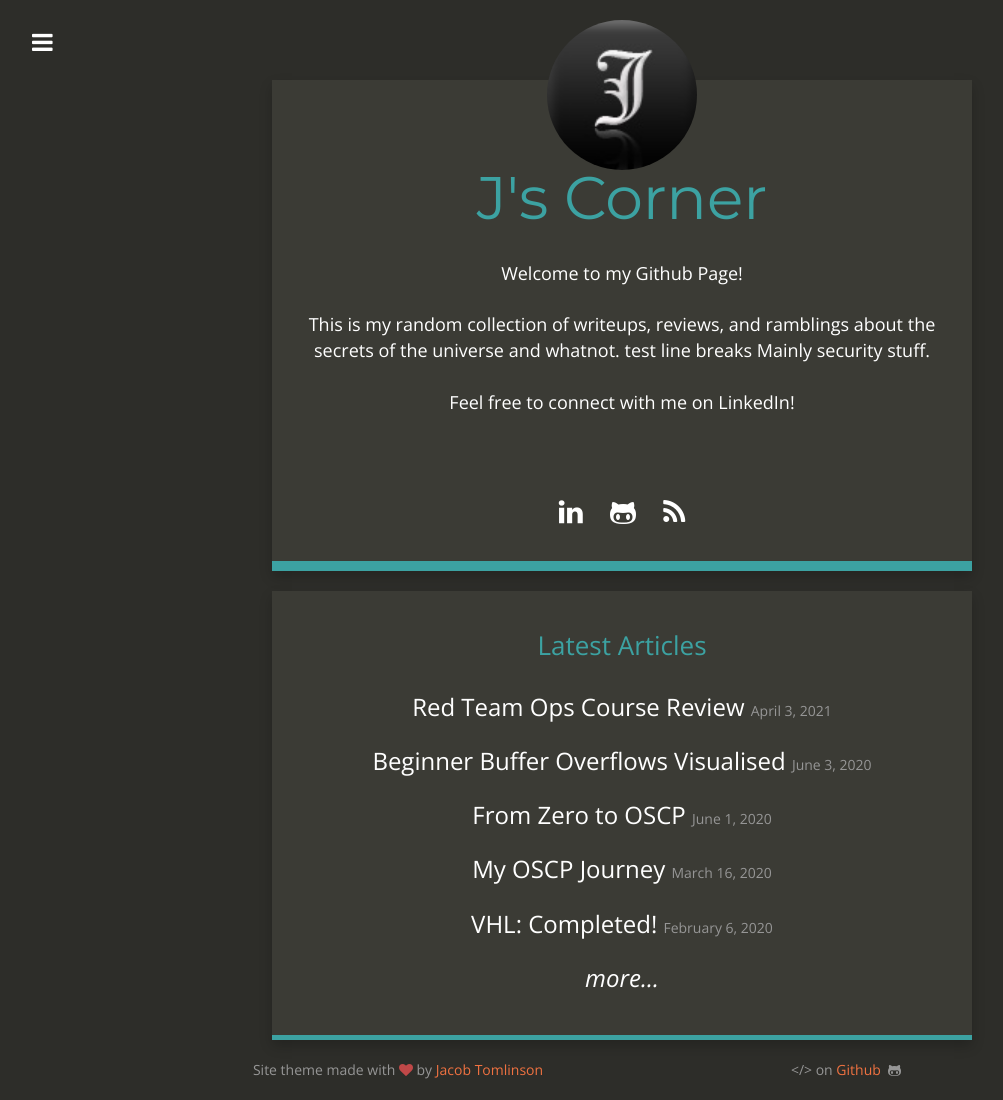
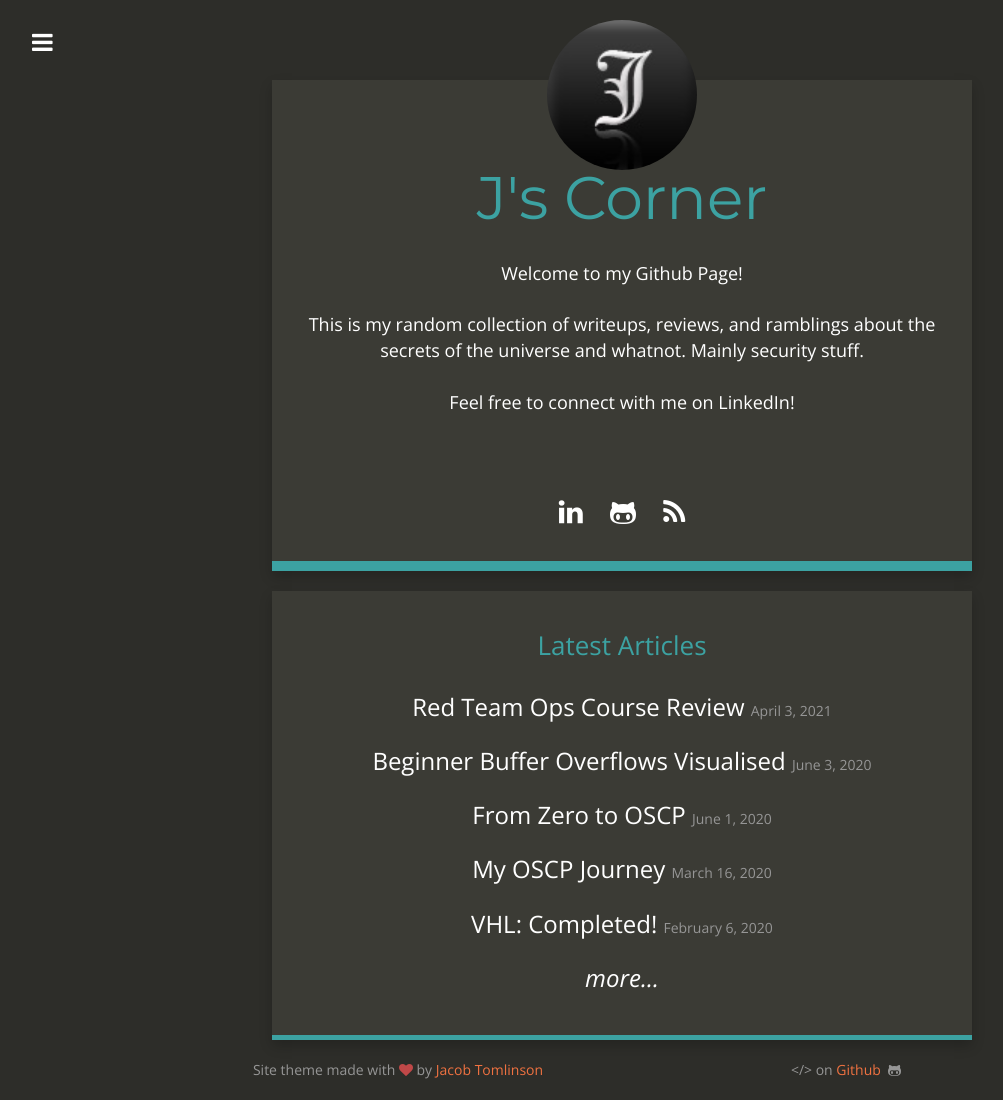
Before and after one commit to Dreamscent/Dreamscent.github.io, a Jekyll site: the page built from index.html, in a window 1280 px wide. Shown: the whole page, without its empty margins (18-1021 px from the left). Built offline with Jekyll 4.4.1, drawn with Linux system fonts in a browser that asks for light colours; nearby versions of some CDN libraries.

Commit message:
Update _config.yml

```diff
--- a/_config.yml
+++ b/_config.yml
@@ -8,9 +8,7 @@
 This is my random collection of writeups, reviews, and ramblings about the secrets of the universe and whatnot.
 
 
-test line breaks
-
- Mainly security stuff.
+Mainly security stuff.
 <br><br>
 Feel free to connect with me on LinkedIn!
 <br><br>
```
